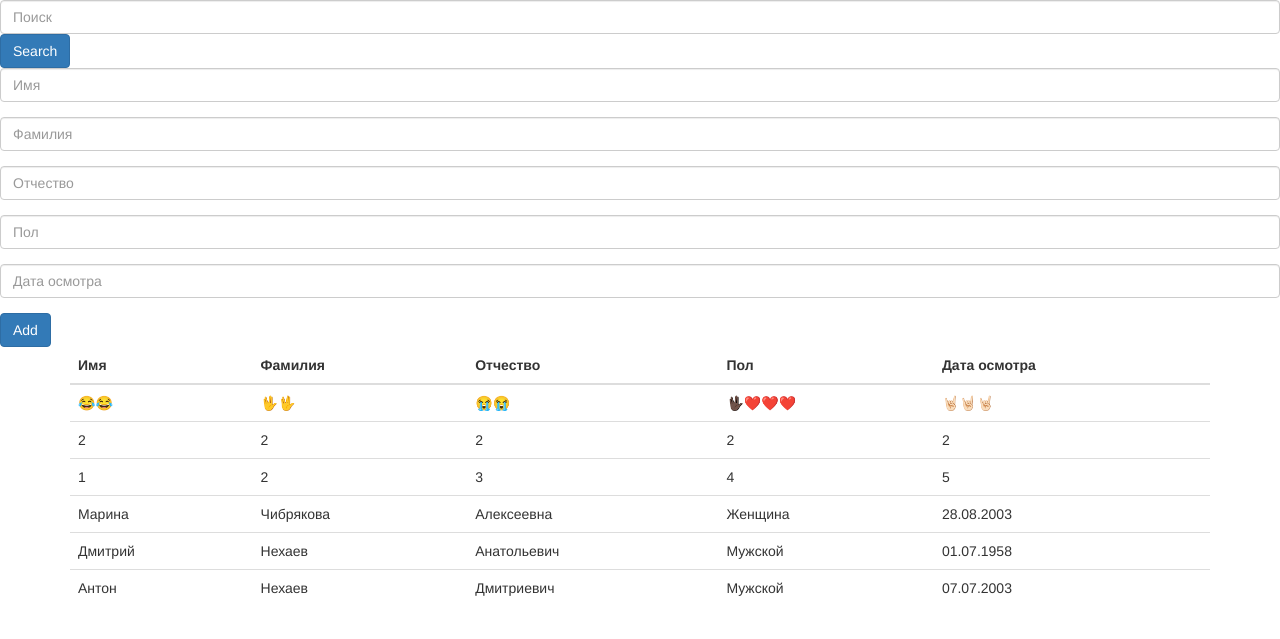
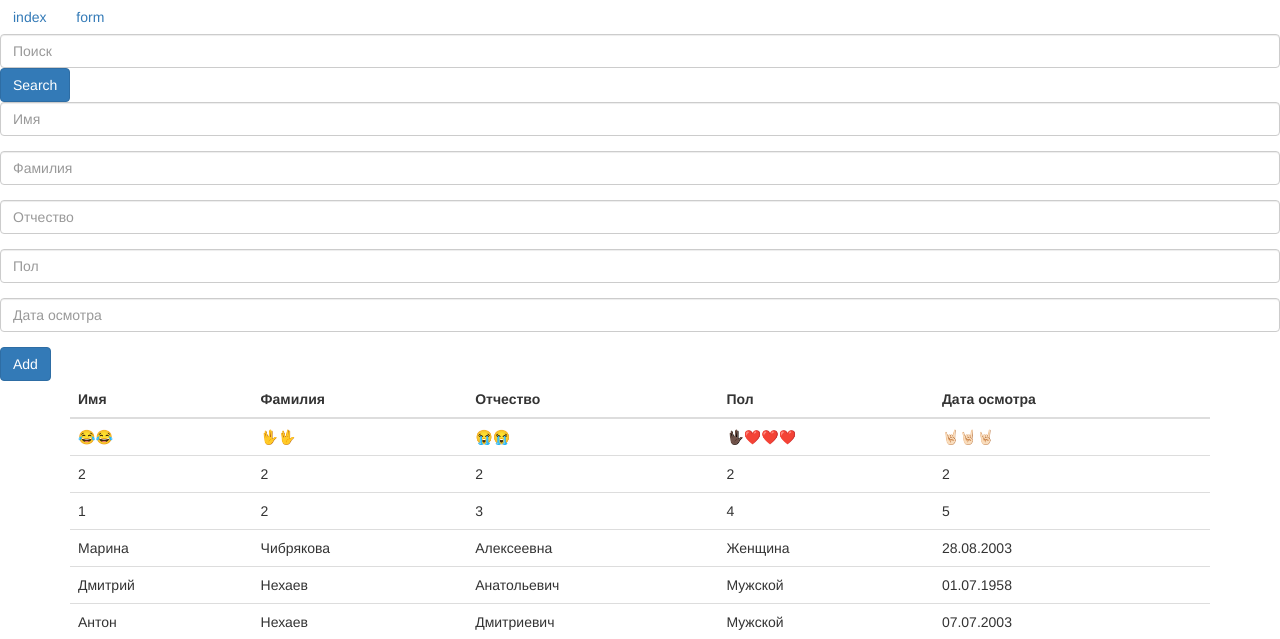
Before and after one commit to NAD777/Database-show-site, a Flask app: page / in a window 1280 px wide. Shown: the top 639 px of the page. Run offline with Flask 2, Linux system fonts and the light colour scheme; data comes from the database, SQL or seed files in the repository; both versions use the stored data as it was after the commit; some libraries are stand-ins or nearby versions.

Commit message:
add two battons

```diff
--- a/templates/index.html
+++ b/templates/index.html
@@ -8,6 +8,9 @@
     <link rel="icon" type="image/png" href="/static/favicon.ico">
 </head>
 <body>
+<a href="/" class="btn">index</a>
+<a href="/form" class="btn">form</a>
+{#################}
 {{ result }}
 <form method="POST">
 {#    <label for="searchfield">Поиск</label>#}
@@ -34,6 +37,7 @@
   </div>
   <input type="submit" value="Add" class="btn btn-primary" name="btn"></input>
 </form>
+{#############}
     <div class="container">
 {#	  <h2>Basic Table</h2>#}
 	  <table class="table">
```
Also changed, not shown: person.db.
